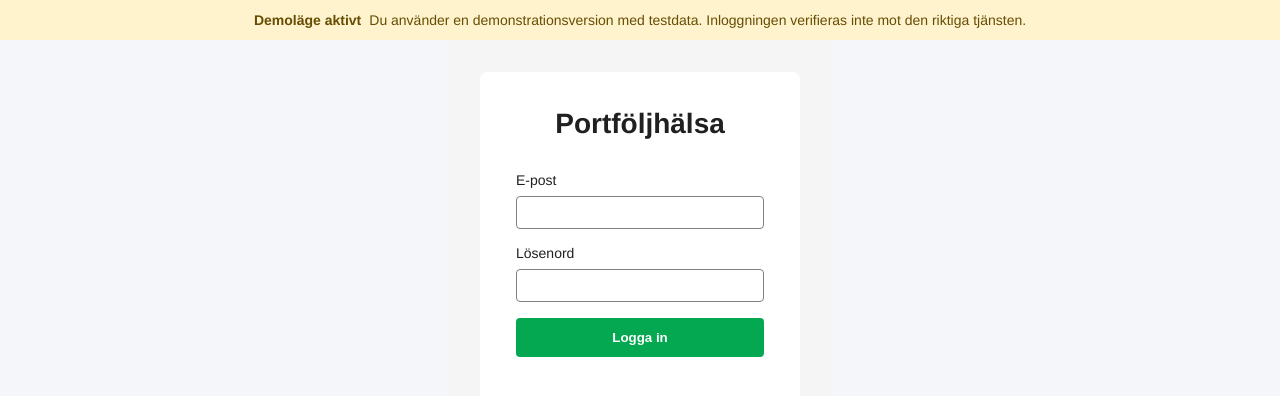
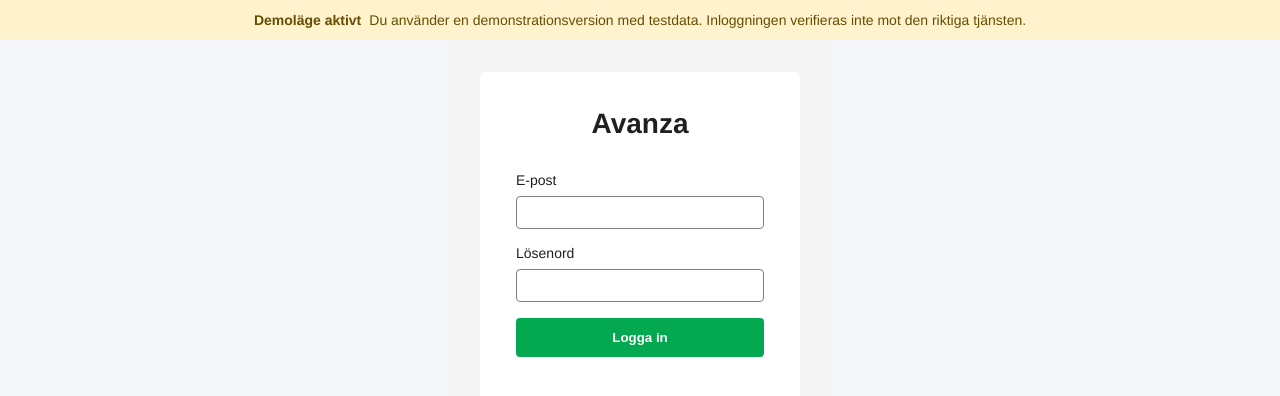
Before and after one commit to chas-challenge-2026/avanza-team1, a React (Vite) app in the folder frontend/: page /login in a window 1280 px wide. Shown: the top 396 px of the page. Built offline with nearby package versions, Linux system fonts and the light colour scheme.

Commit message:
chore(ui): update login heading to Avanza

```diff
--- a/frontend/src/pages/Login.tsx
+++ b/frontend/src/pages/Login.tsx
@@ -48,7 +48,7 @@ function Login(): JSX.Element {
   return (
     <div className={styles.page}>
       <form className={styles.form} onSubmit={handleSubmit}>
-        <h1 className={styles.title}>Portföljhälsa</h1>
+        <h1 className={styles.title}>Avanza</h1>
         {error && (
           // role="alert" gör att skärmläsare läser upp felet automatiskt
           // så fort det renderas, utan att användaren behöver leta efter det.
```
